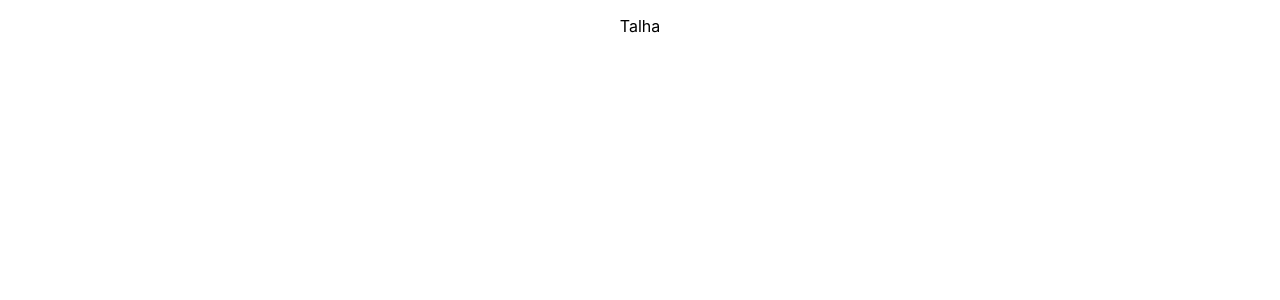
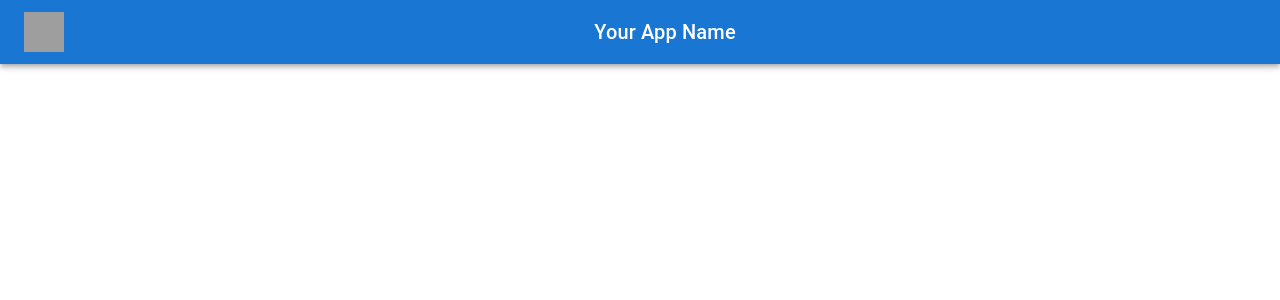
Before and after one commit to MUHAMMADmudassar8003/Attendance-portal, a React (Create React App) app in the folder client/: page / in a window 1280 px wide. Shown: the top 300 px of the page. Built offline with nearby package versions, Linux system fonts and the light colour scheme; grey boxes are pictures that could not be loaded.

Commit message:
Code of navbar and Dashboard

```diff
--- a/client/src/App.js
+++ b/client/src/App.js
@@ -1,10 +1,10 @@
 // import logo from './logo.svg';
 import './App.css';
-
+import Dashboard from './Dashboard/Dashboard';
 function App() {
   return (
     <div className="App">
-     <p>Talha</p>
+     <Dashboard/>
     </div>
   );
 }
--- a/client/src/Dashboard/Dashboard.js
+++ b/client/src/Dashboard/Dashboard.js
@@ -0,0 +1,11 @@
+import React from 'react'
+import Navbar from '../Navbar/Navbar'
+const Dashboard = () => {
+  return (
+    <div>
+      <Navbar/>
+    </div>
+  )
+}
+
+export default Dashboard
--- a/client/src/Navbar/Navbar.js
+++ b/client/src/Navbar/Navbar.js
@@ -1,11 +1,19 @@
-import React from 'react'
+import React from "react";
+import { AppBar, Toolbar, Typography } from "@mui/material";
+import images from "./images.jpg"; // Import the image file
 
 const Navbar = () => {
   return (
-    <div>
-      Taha
-    </div>
-  )
-}
+    <AppBar position="static">
+      <Toolbar>
+        {/* Use the imported image */}
+        <img src={images} alt="Images" style={{ marginRight: '10px', width: '40px', height: '40px' }} />
+        <Typography variant="h6" component="div" sx={{ flexGrow: 1 }}>
+          Your App Name
+        </Typography>
+      </Toolbar>
+    </AppBar>
+  );
+};
 
-export default Navbar
+export default Navbar;
```
